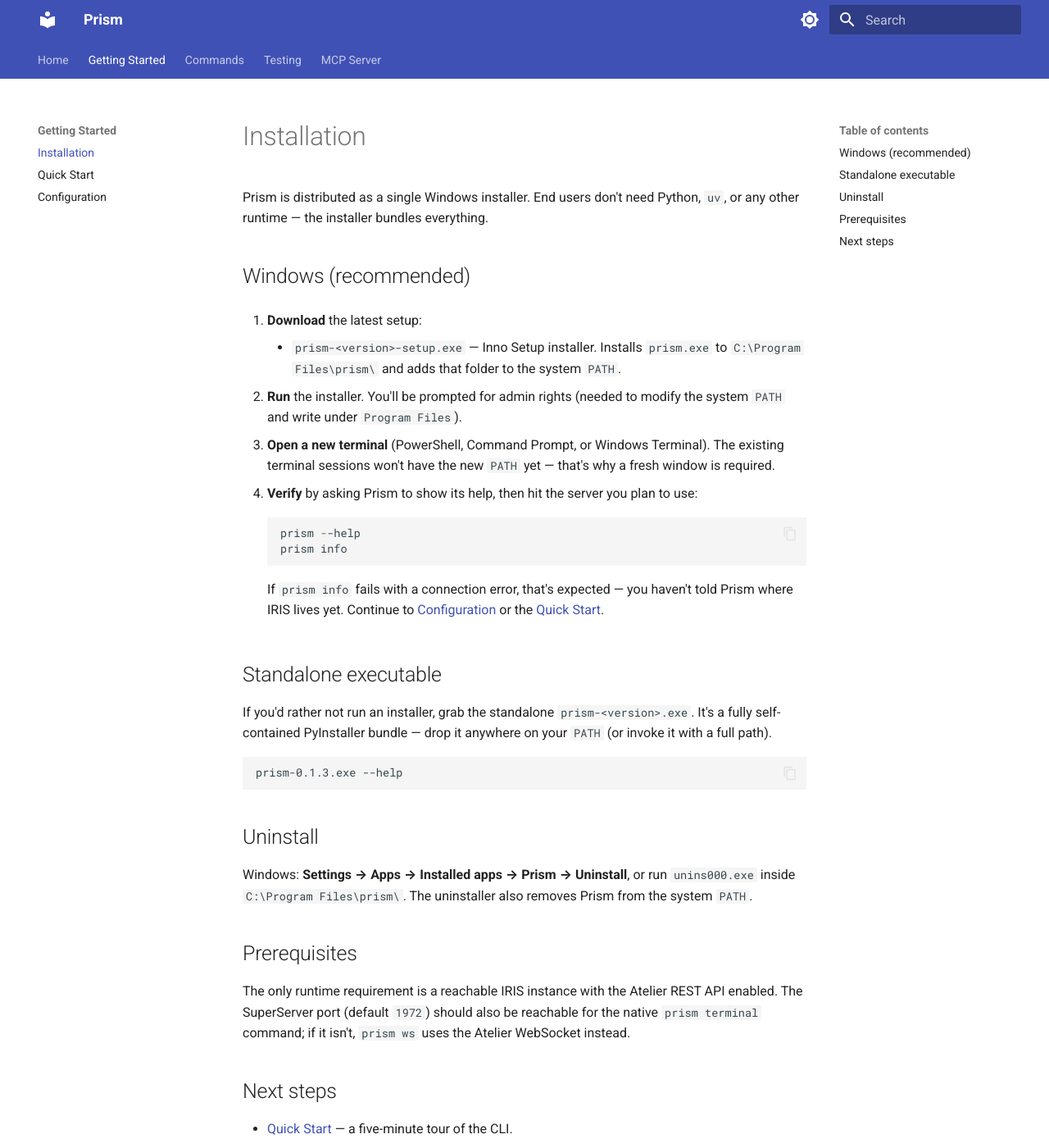
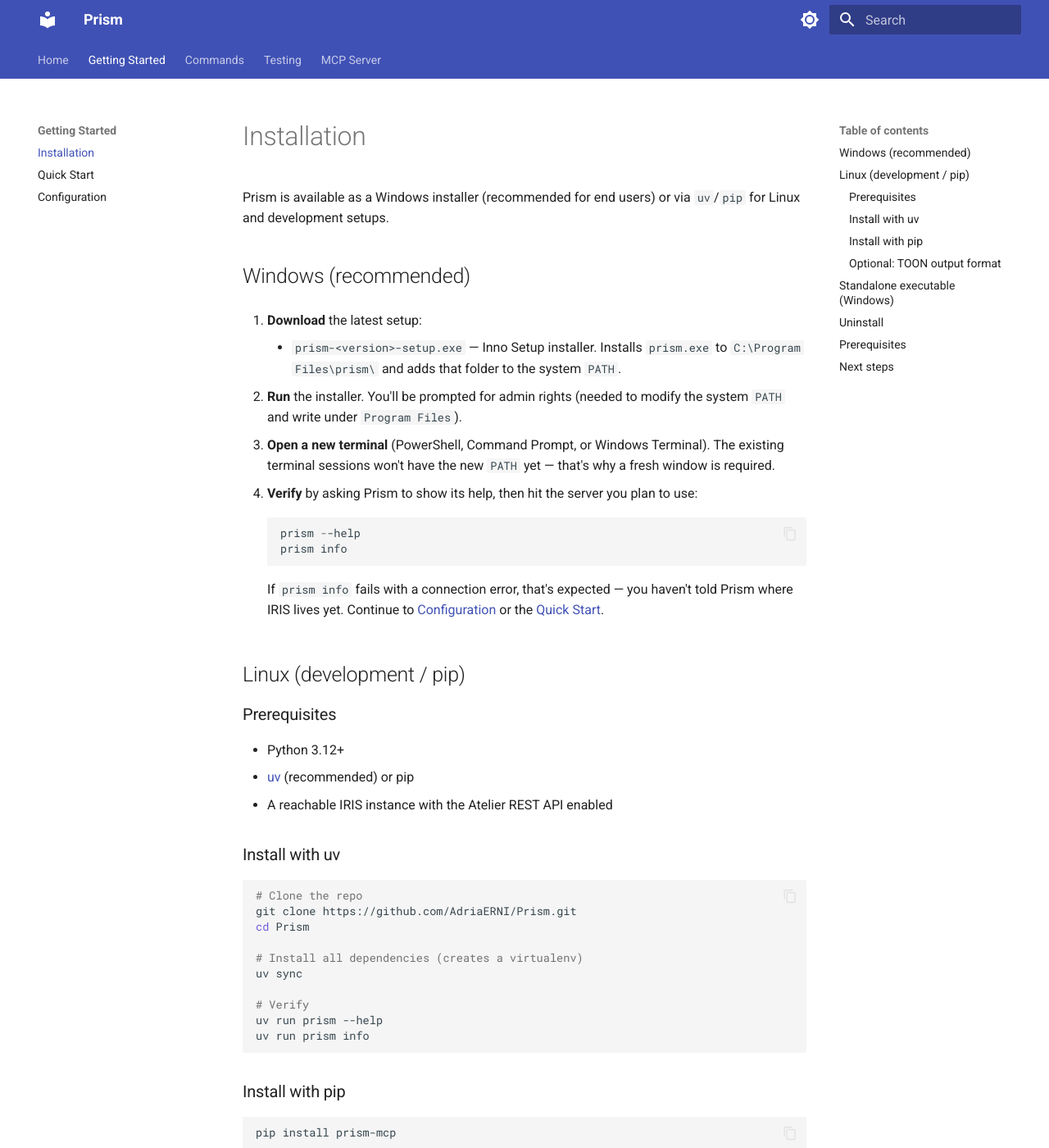
Before and after one commit to AdriaERNI/Prism, an MkDocs documentation site: the page built from docs/getting-started/installation.md, in a window 1280 px wide and 1400 px high. Shown: the whole window at 82% size. Built offline with MkDocs 1.6.1 and Material for MkDocs 9.7.7, drawn with Linux system fonts in a browser that asks for light colours; some of the changed text lies outside the part shown.

Commit message:
docs: review and update documentation, add integration tests
Documentation fixes:
- Fix tool count: 10 always-on, 12 with workspace, 21 with workspace+debug
- Fix CI section: reference test-linux.yml, test-windows.yml (not ci.yml)
- Fix Docker image: intersystemsdc/iris-community:latest (not intersystems/iris-community:latest-cd)
- Add IRIS_TERMINAL_MAX_OUTPUT_CHARS and PRISM_OUTPUT_FORMAT to configuration.md
- Add --format global flag to commands/index.md Common options
- Add Linux installation section to installation.md
- Document actual MCP return shapes in tools.md (not just 'Same shape')
- Document get_document found=false, delete_document deleted=false patterns
- Document compile_documents success/errors/console return shape
- Document run_tests/list_tests/get_test_results structured return shapes
- Document put_document path parameter defaulting to doc name

New tests:
- 28 unit tests in test_settings.py (21 field count guard, env var parsing)
- 7 integration tests in test_document_slicing.py (head, tail, range, not-found, generated, branch flags)
- 7 integration tests in test_debugger_extra.py (step_into, step_out, public/class vars, conditional BP, enable/disable, stack_level)

Verified:
- 249 unit tests pass (was 244, +5 new)
- 7 document slicing integration tests pass
- 7 debugger extra tests skip gracefully (XDebug license limit)
- mkdocs build --strict passes
- Lint clean (ruff check + format)

````diff
--- a/docs/getting-started/installation.md
+++ b/docs/getting-started/installation.md
@@ -1,7 +1,7 @@
 # Installation
 
-Prism is distributed as a single Windows installer. End users don't need
-Python, `uv`, or any other runtime — the installer bundles everything.
+Prism is available as a Windows installer (recommended for end users) or
+via `uv`/`pip` for Linux and development setups.
 
 ## Windows (recommended)
 
@@ -30,7 +30,48 @@ Python, `uv`, or any other runtime — the installer bundles everything.
     haven't told Prism where IRIS lives yet. Continue to
     [Configuration](configuration.md) or the [Quick Start](quick-start.md).
 
-## Standalone executable
+## Linux (development / pip)
+
+### Prerequisites
+
+- Python 3.12+
+- [uv](https://docs.astral.sh/uv/) (recommended) or pip
+- A reachable IRIS instance with the Atelier REST API enabled
+
+### Install with uv
+
+```bash
+# Clone the repo
+git clone https://github.com/AdriaERNI/Prism.git
+cd Prism
+
+# Install all dependencies (creates a virtualenv)
+uv sync
+
+# Verify
+uv run prism --help
+uv run prism info
+```
+
+### Install with pip
+
+```bash
+pip install prism-mcp
+
+# Verify
+prism --help
+prism info
+```
+
+### Optional: TOON output format
+
+```bash
+pip install prism-mcp[toon]
+# or with uv:
+uv pip install toons
+```
+
+## Standalone executable (Windows)
 
 If you'd rather not run an installer, grab the standalone
 `prism-<version>.exe`. It's a fully self-contained PyInstaller bundle —
@@ -46,6 +87,8 @@ Windows: **Settings → Apps → Installed apps → Prism → Uninstall**, or
 run `unins000.exe` inside `C:\Program Files\prism\`. The uninstaller
 also removes Prism from the system `PATH`.
 
+Linux: `pip uninstall prism-mcp` or remove the cloned directory.
+
 ## Prerequisites
 
 The only runtime requirement is a reachable IRIS instance with the
````
Also changed, not shown: docs/commands/index.md (+1 -0 lines), docs/commands/serve.md (+5 -4 lines), docs/getting-started/configuration.md (+7 -0 lines), docs/mcp/tools.md (+13 -10 lines), docs/testing.md (+12 -9 lines), 3 other files.
